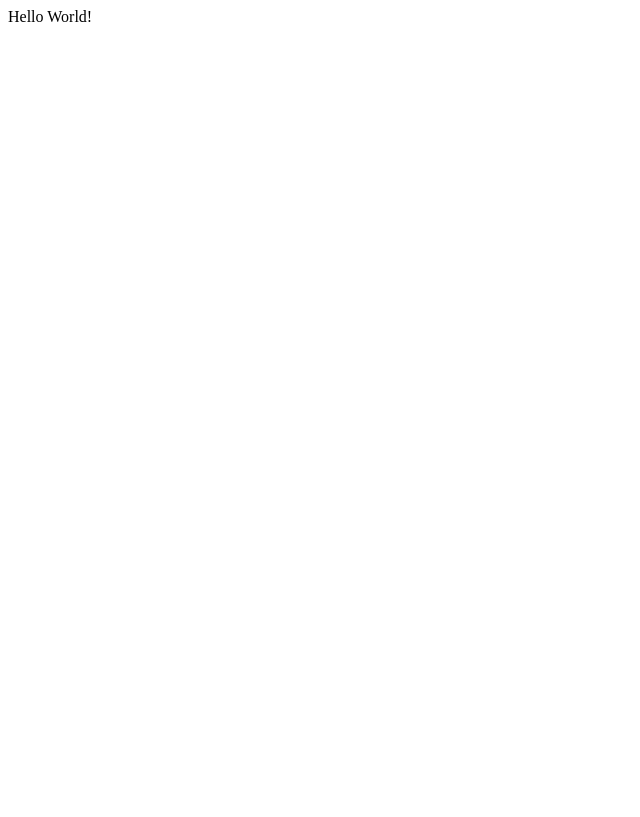
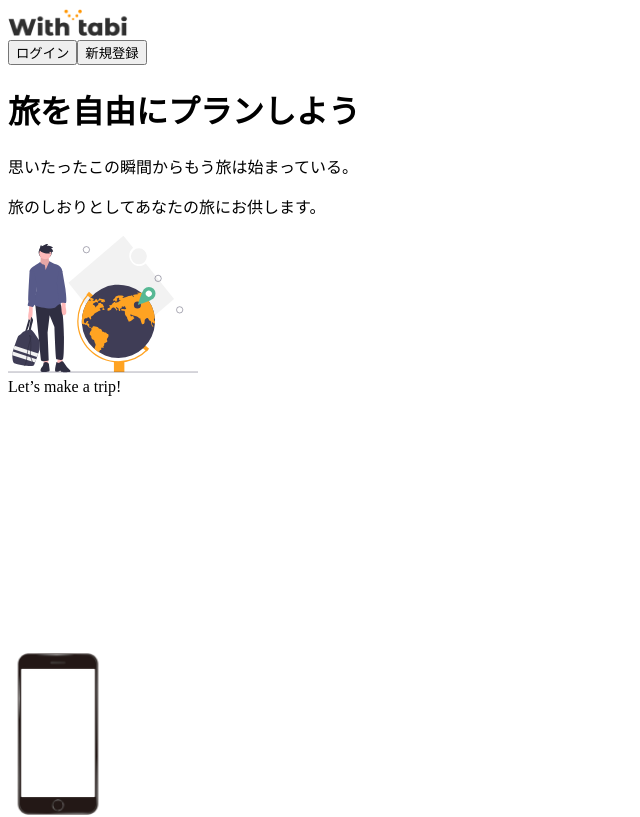
Before and after one commit to airiclover/With-tabi, a Next.js app: page / in a window 1280 px wide. Shown: the top 817 px of the page, without its empty margins (0-640 px from the left). Built offline with nearby package versions, Linux system fonts and the light colour scheme.

Commit message:
🎨 Improve structure of the code.

```diff
--- a/src/pages/index.jsx
+++ b/src/pages/index.jsx
@@ -1,7 +1,15 @@
-export default function Home() {
+import Header from "src/components/common/Header";
+import FirstView from "src/components/common/FirstView";
+import Features from "src/components/common/Features";
+
+const IndexPage = () => {
   return (
-    <div>
-      <div className="text-5xl">Hello World!</div>
-    </div>
+    <>
+      <Header />
+      <FirstView />
+      <Features />
+    </>
   );
-}
+};
+
+export default IndexPage;
```
